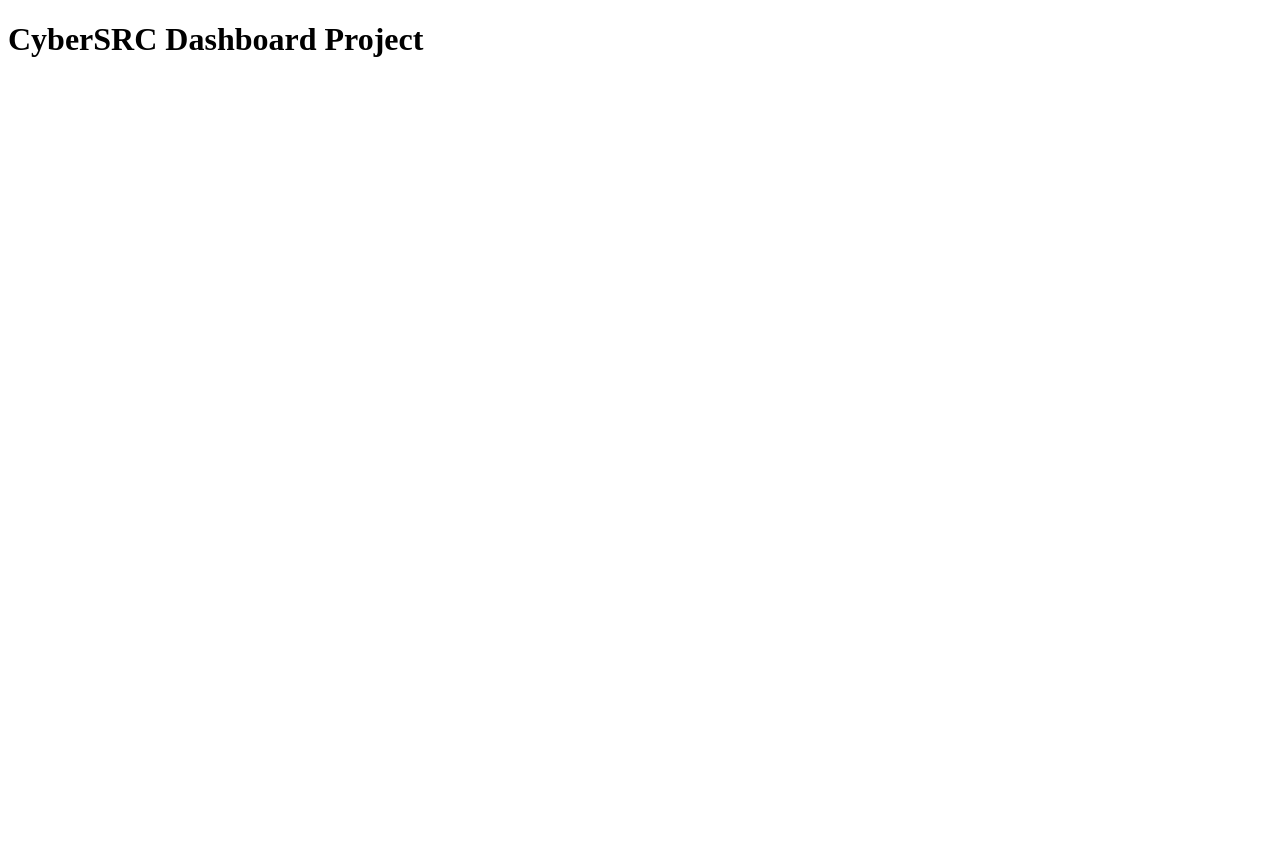
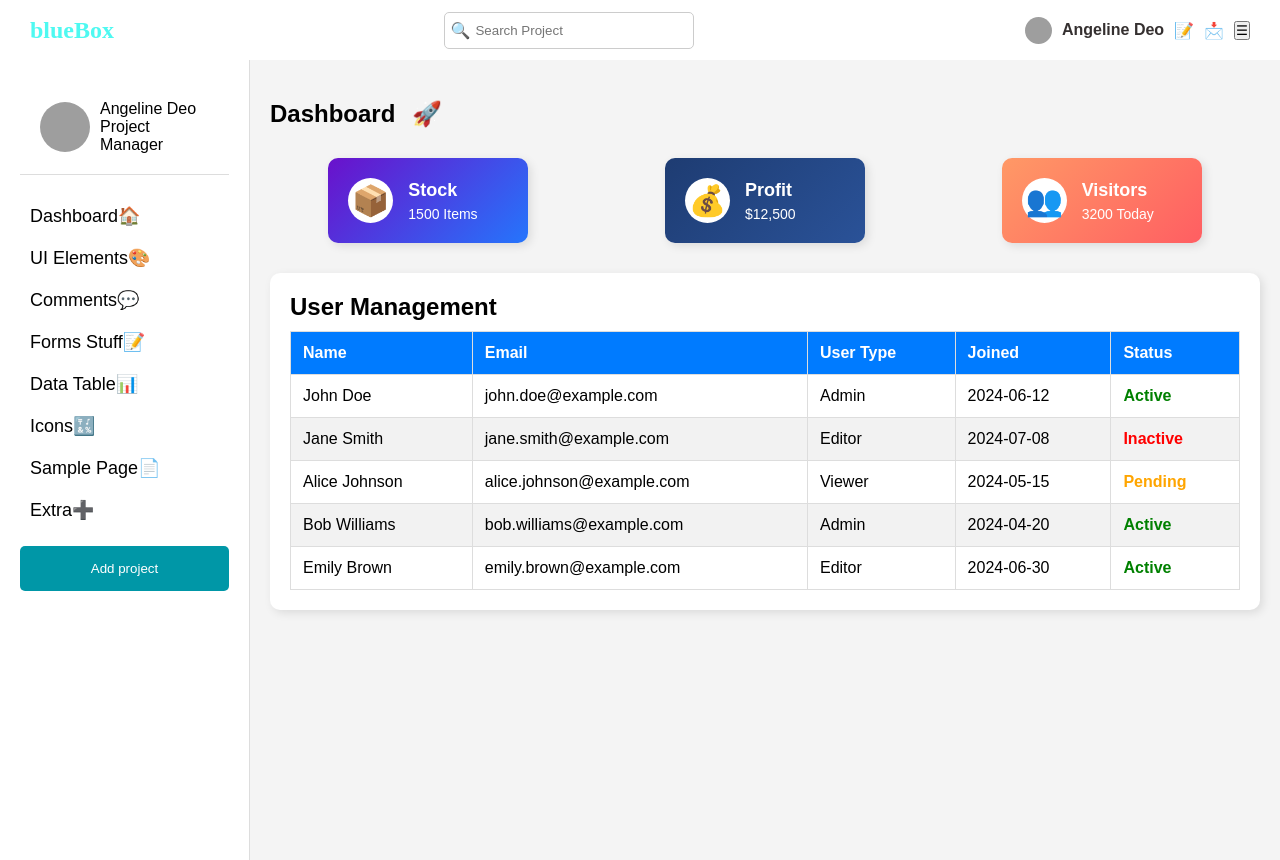
Before and after one commit to mohancreator/dashboard-project, a plain HTML site: page index.html in a window 1280 px wide. Before the commit the page ends 800 px from the top, so only its background shows below. Drawn offline with Linux system fonts and the light colour scheme; grey boxes are pictures that could not be loaded.

Commit message:
Updated All Files

```diff
--- a/index.css
+++ b/index.css
@@ -0,0 +1,311 @@
+/* General Styling */
+* {
+    margin: 0;
+    padding: 0;
+    box-sizing: border-box;
+    font-family: Arial, sans-serif;
+}
+
+body {
+    background-color: #f4f4f4;
+}
+
+/* Main Container */
+.all-container {
+    width: 100%;
+    height: 100vh;
+    display: flex;
+    flex-direction: column;
+}
+
+/* Navbar Styling */
+nav {
+    background-color: #ffffff;
+    color: black;
+    display: flex;
+    justify-content: space-between;
+    align-items: center;
+    padding: 15px 30px;
+    height: 60px;
+}
+
+/* Logo */
+nav h1 {
+    font-size: 24px;
+    color: #4ef9f1;
+    font-weight: bold;
+    font-family: 'Times New Roman', Times, serif;
+}
+
+/* Search Container */
+.search-container {
+    display: flex;
+    align-items: center;
+    background: white;
+    padding: 5px;
+    border-radius: 5px;
+    width: 250px;
+    border: 1px solid #ccc;
+}
+
+.search-container input {
+    border: none;
+    outline: none;
+    padding: 5px;
+    width: 100%;
+}
+
+/* Profile Container */
+.profile-container {
+    display: flex;
+    align-items: center;
+    gap: 10px;
+    cursor: pointer;
+}
+
+/* Profile Name */
+.profile-container span {
+    font-size: 16px;
+    color: #353030;
+    font-weight: bold;
+}
+
+/* Profile Image */
+.profile-img {
+    height: 27px;
+    width: 27px;
+    border-radius: 100%;
+}
+
+/* Sidebar Styling */
+.sidebar {
+    background-color: #ffffff;
+    height: 100vh;
+    width: 250px;
+    margin-top: 60px;
+    padding: 20px;
+    position: absolute;
+    left: 0;
+    top: 0;
+    transition: transform 0.3s ease-in-out;
+    border-right: 1px solid #ddd;
+}
+
+.sidebar.hidden {
+    transform: translateX(-100%);
+}
+
+/* Sidebar Profile */
+.profile-top {
+    padding: 20px;
+    display: flex;
+    flex-direction: row;
+    align-items: center;
+    gap: 10px;
+    border-bottom: 1px solid #ddd;
+}
+
+.profile-top img {
+    width: 50px;
+    height: 50px;
+    border-radius: 50%;
+}
+
+/* Sidebar Menu */
+#sidebar-menu {
+    margin-top: 20px;
+}
+
+.sidebar-item {
+    display: flex;
+    align-items: center;
+    padding: 10px;
+    font-size: 18px;
+    cursor: pointer;
+    border-radius: 5px;
+}
+
+.sidebar-item:hover {
+    background-color: #e0f7fa;
+}
+
+.sidebar-item i {
+    margin-right: 10px;
+    color: #0097a7;
+}
+
+/* Content Layout */
+.content-container {
+    display: flex;
+    margin-left: 250px;
+    width: calc(100% - 250px);
+    padding: 20px;
+    transition: margin-left 0.3s ease-in-out;
+}
+
+.maincontainer {
+    flex-grow: 1;
+}
+
+.project-button{
+    background-color: #0097a7;
+    color: white;
+    font-family: sans-serif "Roboto";
+    width: 100%;
+    height: 45px;
+    border-color: transparent;
+    border-style: solid;
+    margin-top: 15px;
+    cursor: pointer;
+    border-radius: 5px;
+}
+
+.speedometer-icon {
+    font-size: 24px;
+    color: white;
+    padding: 10px;
+    border-radius: 50%;
+    display: inline-block;
+    text-align: center;
+    cursor: pointer;
+    margin-top: 10px;
+}
+
+/* Flexbox for profit container */
+.profit-container {
+    display: flex;
+    flex-direction: row;
+    justify-content: space-around;
+    gap: 20px;
+    margin-top: 20px;
+}
+
+/* Common styles for profit boxes */
+.profit-box {
+    width: 200px;
+    padding: 20px;
+    border-radius: 10px;
+    color: white;
+    display: flex;
+    align-items: center;
+    gap: 15px;
+    box-shadow: 3px 3px 10px rgba(0, 0, 0, 0.1);
+    transition: transform 0.3s ease-in-out;
+}
+
+.profit-box:hover {
+    transform: scale(1.05);
+}
+
+/* Chat-style emoji icons */
+.profit-box .chat-icon {
+    font-size: 30px;
+    background: white;
+    color: black;
+    padding: 8px;
+    border-radius: 50%;
+    width: 45px;
+    height: 45px;
+    display: flex;
+    align-items: center;
+    justify-content: center;
+}
+
+/* Stock Box */
+.stock {
+    background: linear-gradient(135deg, #6a11cb, #2575fc);
+}
+
+/* Profit Box */
+.profit {
+    background: linear-gradient(135deg, #1e3c72, #2a5298);
+}
+
+/* Visitors Box */
+.visitors {
+    background: linear-gradient(135deg, #ff9966, #ff5e62);
+}
+
+/* Text styles */
+.profit-box .text h3 {
+    margin: 0;
+    font-size: 18px;
+}
+
+.profit-box .text p {
+    margin: 5px 0 0;
+    font-size: 14px;
+}
+
+
+/* Table Container */
+.table-container {
+    margin-top: 30px;
+    padding: 20px;
+    background: white;
+    border-radius: 10px;
+    box-shadow: 3px 3px 10px rgba(0, 0, 0, 0.1);
+}
+
+/* Table Styles */
+table {
+    width: 100%;
+    border-collapse: collapse;
+    margin-top: 10px;
+}
+
+table, th, td {
+    border: 1px solid #ddd;
+}
+
+th, td {
+    padding: 12px;
+    text-align: left;
+}
+
+th {
+    background: #007bff;
+    color: white;
+}
+
+tr:nth-child(even) {
+    background: #f2f2f2;
+}
+
+.status-active {
+    color: green;
+    font-weight: bold;
+}
+
+.status-inactive {
+    color: red;
+    font-weight: bold;
+}
+
+.status-pending {
+    color: orange;
+    font-weight: bold;
+}
+
+
+
+/* Mobile Responsiveness */
+@media (max-width: 768px) {
+    .sidebar {
+        position: absolute;
+        transform: translateX(-100%);
+    }
+
+    .content-container {
+        margin-left: 0;
+        width: 100%;
+    }
+
+    .menu-toggle {
+        display: block;
+        background: none;
+        border: none;
+        font-size: 24px;
+        cursor: pointer;
+    }
+}
--- a/index.html
+++ b/index.html
@@ -1,9 +1,102 @@
 <!DOCTYPE html>
-<html>
-    <head>
-        <title>DashBoard</title>
-    </head>
-    <body>
-        <h1>CyberSRC Dashboard Project</h1>
-    </body>
+<html lang="en">
+<head>
+    <meta charset="UTF-8">
+    <meta name="viewport" content="width=device-width, initial-scale=1.0">
+    <title>Dashboard</title>
+    <link rel="stylesheet" href="index.css">
+</head>
+<body>
+    <div class="all-container">
+        <!-- Navigation Bar -->
+        <nav>
+            <h1 class="logo">blueBox</h1>
+            <div class="search-container">
+                <span>🔍</span>
+                <input type="text" placeholder="Search Project"/>
+            </div>
+            <div class="profile-container">
+                <img class="profile-img" src="https://www.w3schools.com/w3images/team2.jpg" alt="Profile">
+                <span class="profile-name">Angeline Deo</span>
+                <span class="icon">📝</span>
+                <span class="icon">📩</span>
+                <button class="menu-toggle" onclick="toggleSidebar()">☰</button>
+            </div>
+        </nav>
+
+        <!-- Content Section -->
+        <div class="content-container">
+            <!-- Sidebar -->
+            <aside class="sidebar" id="sidebar">
+                <div class="profile-top">
+                    <img class="profile-img" src="https://www.w3schools.com/w3images/team2.jpg" alt="Profile">
+                    <div>
+                        <p>Angeline Deo</p>
+                        <p>Project Manager</p>
+                    </div>
+                </div>
+                <div id="sidebar-menu"></div>
+                <button class="project-button">
+                    Add project
+                </button>
+            </aside>
+
+            <!-- Main Content -->
+            <main class="maincontainer">
+                <h2>Dashboard <span class="speedometer-icon">🚀</span></h2>
+
+                <!-- Profit Section -->
+                <div class="profit-container">
+                    <!-- Stock Section -->
+                    <div class="profit-box stock">
+                        <span class="chat-icon">📦</span>
+                        <div class="text">
+                            <h3>Stock</h3>
+                            <p>1500 Items</p>
+                        </div>
+                    </div>
+
+                    <!-- Profit Section -->
+                    <div class="profit-box profit">
+                        <span class="chat-icon">💰</span>
+                        <div class="text">
+                            <h3>Profit</h3>
+                            <p>$12,500</p>
+                        </div>
+                    </div>
+
+                    <!-- Visitors Section -->
+                    <div class="profit-box visitors">
+                        <span class="chat-icon">👥</span>
+                        <div class="text">
+                            <h3>Visitors</h3>
+                            <p>3200 Today</p>
+                        </div>
+                    </div>
+                </div>
+
+                <!-- Users Table -->
+                <div class="table-container">
+                    <h2>User Management</h2>
+                    <table id="userTable">
+                        <thead>
+                            <tr>
+                                <th>Name</th>
+                                <th>Email</th>
+                                <th>User Type</th>
+                                <th>Joined</th>
+                                <th>Status</th>
+                            </tr>
+                        </thead>
+                        <tbody>
+                            <!-- Rows will be inserted dynamically via JavaScript -->
+                        </tbody>
+                    </table>
+                </div>
+            </main>
+        </div>
+    </div>
+
+    <script src="index.js"></script>
+</body>
 </html>
--- a/index.js
+++ b/index.js
@@ -0,0 +1,64 @@
+// Sidebar Menu Data
+const menuItems = [
+    { name: "Dashboard", icon: "🏠" },
+    { name: "UI Elements", icon: "🎨" },
+    { name: "Comments", icon: "💬" },
+    { name: "Forms Stuff", icon: "📝" },
+    { name: "Data Table", icon: "📊" },
+    { name: "Icons", icon: "🔣" },
+    { name: "Sample Page", icon: "📄" },
+    { name: "Extra", icon: "➕" }
+];
+
+// Generate Sidebar Menu
+const sidebarMenu = document.getElementById("sidebar-menu");
+
+menuItems.forEach(item => {
+    const menuItem = document.createElement("div");
+    menuItem.classList.add("sidebar-item");
+
+    menuItem.innerHTML = `
+        <span>${item.name}</span>
+        <span>${item.icon}</span>
+    `;
+
+    sidebarMenu.appendChild(menuItem);
+});
+
+// Sidebar Toggle Function
+function toggleSidebar() {
+    document.getElementById("sidebar").classList.toggle("hidden");
+}
+
+document.addEventListener("DOMContentLoaded", function () {
+    const users = [
+        { name: "John Doe", email: "john.doe@example.com", type: "Admin", joined: "2024-06-12", status: "Active" },
+        { name: "Jane Smith", email: "jane.smith@example.com", type: "Editor", joined: "2024-07-08", status: "Inactive" },
+        { name: "Alice Johnson", email: "alice.johnson@example.com", type: "Viewer", joined: "2024-05-15", status: "Pending" },
+        { name: "Bob Williams", email: "bob.williams@example.com", type: "Admin", joined: "2024-04-20", status: "Active" },
+        { name: "Emily Brown", email: "emily.brown@example.com", type: "Editor", joined: "2024-06-30", status: "Active" }
+    ];
+
+    const tableBody = document.querySelector("#userTable tbody");
+
+    users.forEach(user => {
+        const row = document.createElement("tr");
+
+        row.innerHTML = `
+            <td>${user.name}</td>
+            <td>${user.email}</td>
+            <td>${user.type}</td>
+            <td>${user.joined}</td>
+            <td class="${getStatusClass(user.status)}">${user.status}</td>
+        `;
+
+        tableBody.appendChild(row);
+    });
+
+    function getStatusClass(status) {
+        if (status === "Active") return "status-active";
+        if (status === "Inactive") return "status-inactive";
+        if (status === "Pending") return "status-pending";
+        return "";
+    }
+});
```
Also changed, not shown: package.json (deleted, +0 -12 lines).
